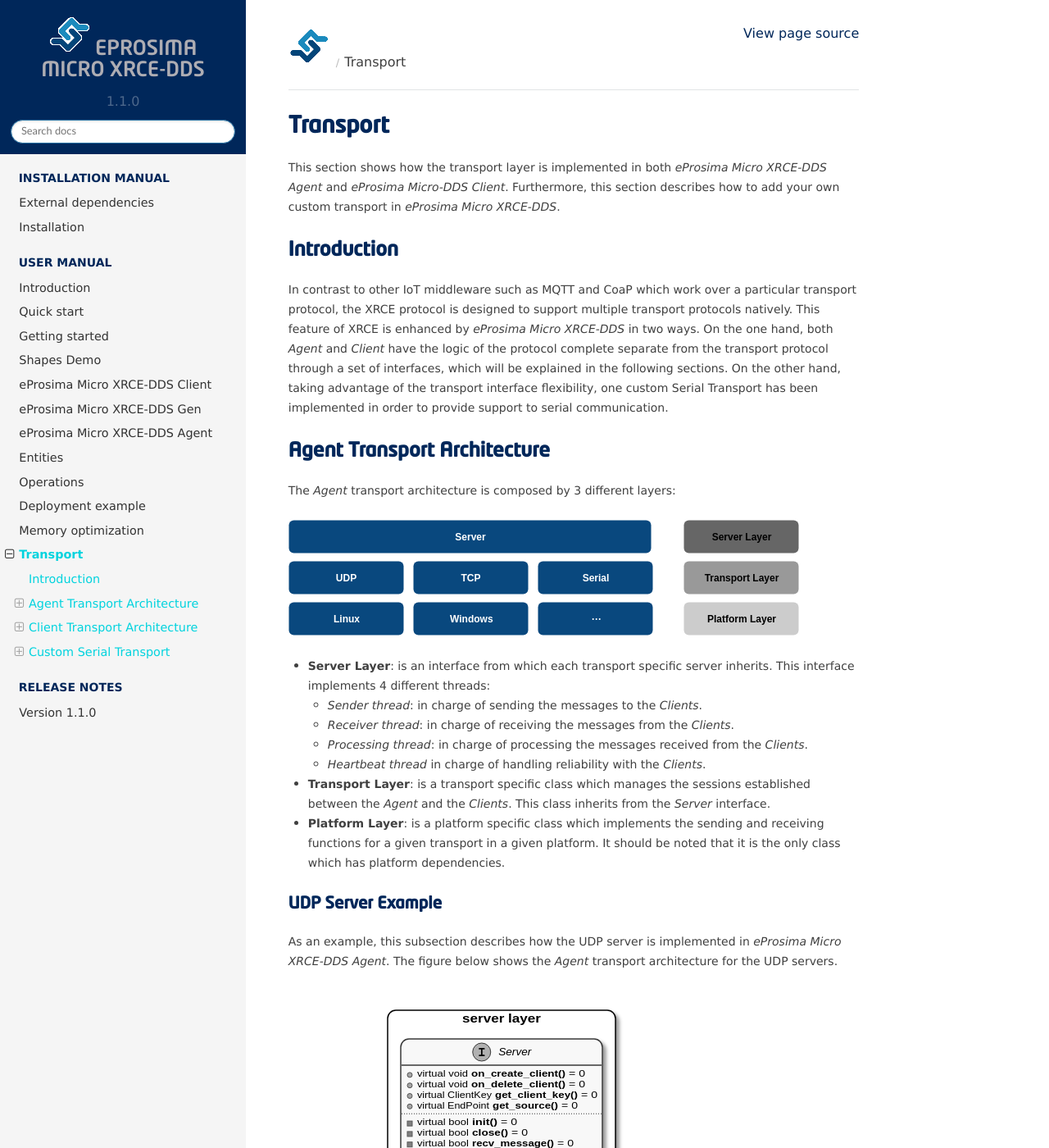
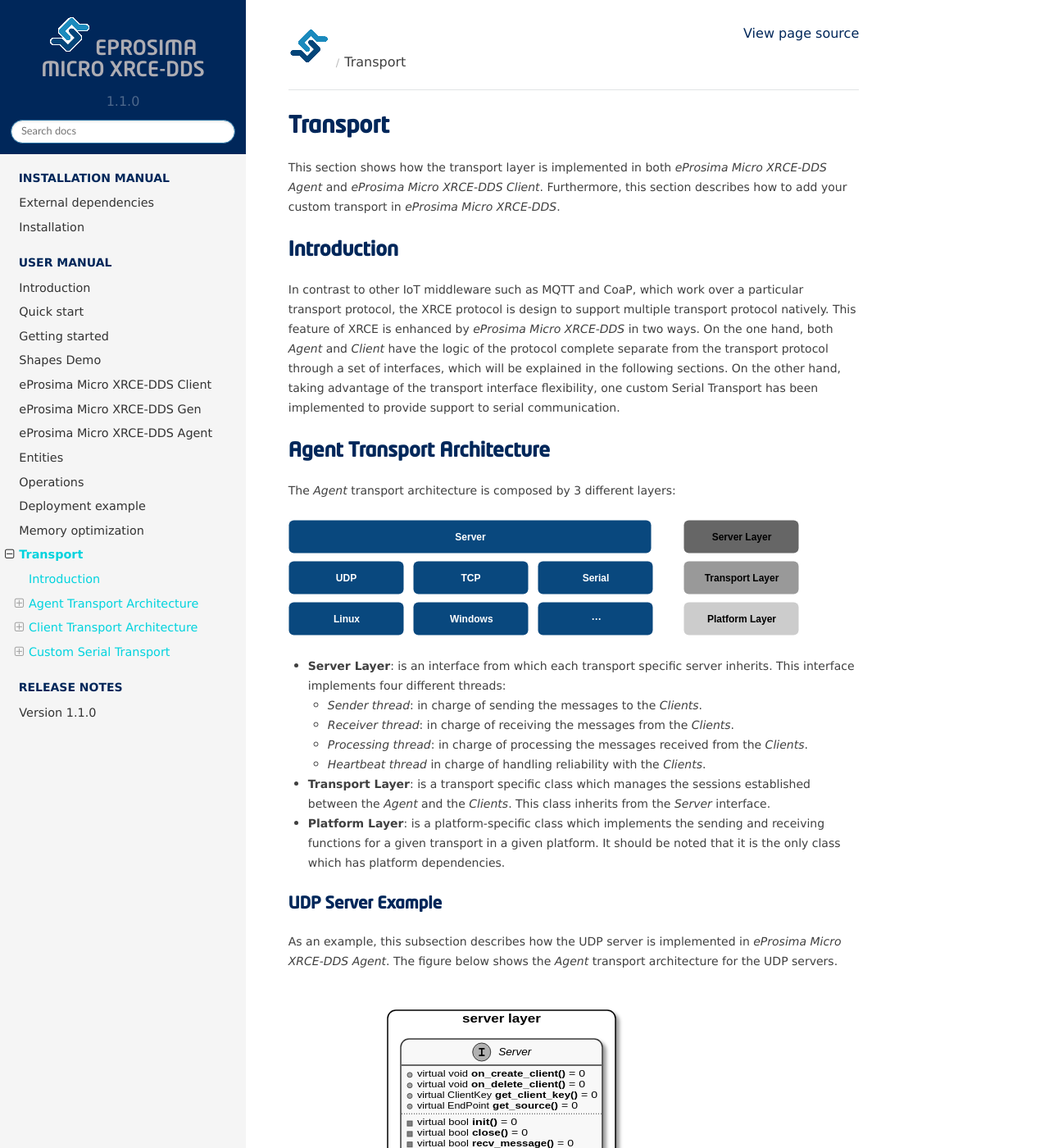
Before and after one commit to eProsima/Micro-XRCE-DDS-docs, a Sphinx documentation site: the page built from docs/transport.rst, in a window 1280 px wide and 1400 px high. Shown: the whole window at 82% size. Built offline with Sphinx 7.4.7 and the Read the Docs theme 2.0.0, drawn with Linux system fonts in a browser that asks for light colours; some of the changed text lies outside the part shown.

Commit message:
Add review (#33)
* Add review.

* Update docs/transport.rst

Co-Authored-By: Julián Bermúdez Ortega <34604561+julianbermudez@users.noreply.github.com>

```diff
--- a/docs/transport.rst
+++ b/docs/transport.rst
@@ -2,15 +2,15 @@
 
 Transport
 =========
-This section shows how the transport layer is implemented in both *eProsima Micro XRCE-DDS Agent* and *eProsima Micro-DDS Client*.
-Furthermore, this section describes how to add your own custom transport in *eProsima Micro XRCE-DDS*.
+This section shows how the transport layer is implemented in both *eProsima Micro XRCE-DDS Agent* and *eProsima Micro XRCE-DDS Client*.
+Furthermore, this section describes how to add your custom transport in *eProsima Micro XRCE-DDS*.
 
 Introduction
 ------------
-In contrast to other IoT middleware such as MQTT and CoaP which work over a particular transport protocol, the XRCE protocol is designed to support multiple transport protocols natively.
+In contrast to other IoT middleware such as MQTT and CoaP, which work over a particular transport protocol, the XRCE protocol is design to support multiple transport protocol natively.
 This feature of XRCE is enhanced by *eProsima Micro XRCE-DDS* in two ways.
 On the one hand, both *Agent* and *Client* have the logic of the protocol complete separate from the transport protocol through a set of interfaces, which will be explained in the following sections.
-On the other hand, taking advantage of the transport interface flexibility, one custom Serial Transport has been implemented in order to provide support to serial communication.
+On the other hand, taking advantage of the transport interface flexibility, one custom Serial Transport has been implemented to provide support to serial communication.
 
 Agent Transport Architecture
 ----------------------------
@@ -20,7 +20,7 @@
 .. image:: images/agent_transport_stack.svg
 
 * **Server Layer**: is an interface from which each transport specific server inherits.
-  This interface implements 4 different threads:
+  This interface implements four different threads:
 
   * *Sender thread*: in charge of sending the messages to the *Clients*.
   * *Receiver thread*: in charge of receiving the messages from the *Clients*.
@@ -28,7 +28,7 @@
   * *Heartbeat thread* in charge of handling reliability with the *Clients*.
 
 * **Transport Layer**: is a transport specific class which manages the sessions established between the *Agent* and the *Clients*. This class inherits from the *Server* interface.
-* **Platform Layer**: is a platform specific class which implements the sending and receiving functions for a given transport in a given platform. It should be noted that it is the only class which has platform dependencies.
+* **Platform Layer**: is a platform-specific class which implements the sending and receiving functions for a given transport in a given platform. It should be noted that it is the only class which has platform dependencies.
 
 UDP Server Example
 ^^^^^^^^^^^^^^^^^^
@@ -56,21 +56,21 @@
     virtual bool send_message(OutputPacket output_packet) = 0;
     virtual int get_error() = 0;
 
-The first 4 virtual function are transport specific (Transport Layer).
-These functions are override by the ``UDPServerBase`` class which is in charge of managing the sessions between *Clients* and the *Agent*.
+The first four virtual functions are transport specific (Transport Layer).
+These functions are overridden by the ``UDPServerBase`` class which is in charge of managing the sessions between *Clients* and the *Agent*.
 
-On the other hand, the last 5 virtual function are platform specific (Platform Layer).
-These functions are overridden by the ``UDPServerLinux`` and ``UDPServerWindows`` for Linux and Windows systems respectively.
+On the other hand, the last five virtual functions are platform specific (Platform Layer).
+These functions are override by the ``UDPServerLinux`` and ``UDPServerWindows`` for Linux and Windows systems respectively.
 
 Client Transport Architecture
 -----------------------------
 
 The *Client* transport architecture is analogous to the *Agent* architecture.
-There are also 3 different layers but instead of the Server Layer, there is a Session Layer.
+There are also three different layers, but instead of the Server Layer, there is a Session Layer.
 
 .. image:: images/client_transport_stack.svg
 
-* **Session Layer**: implements the XRCE protocol logic and it only knowns about sending and receiving messages.
+* **Session Layer**: implements the XRCE protocol logic and it only knows about sending and receiving messages.
 * **Transport Layer**: implements the sending and receiving **message functions** for each transport protocol, calling to the Platform Layer functions.
   This layer only knows about sending and receiving messages through a given transport protocol.
 * **Platform Layer**: implements the sending and receiving **data functions** for each platform.
@@ -127,7 +127,7 @@
 -----------------------
 *eProsima Micro XRCE-DDS* has a **Custom Serial Transport** with the following features:
 
-* **HDLC Framing**: each serial framing begins with a ``begin_frame`` octet ``(0x7E)`` and the rest of the frame is byte stuffing using the ``space`` octet ``(0x7D)`` following by the original octet exclusive-or with ``0x20``.
+* **HDLC Framing**: each serial framing begins with a ``begin_frame`` octet ``(0x7E)``, and the rest of the frame is byte stuffing using the ``space`` octet ``(0x7D)`` following by the original octet exclusive-or with ``0x20``.
   For example, if the frame contains the octet `0x7E` it is encoded as `0x7D, 0x5E`; and the same for the octet `0x7E` which is encoded as `0x7D, 0x5D`.
 * **CRC Calculation**: serial frames end with a CRC-16 for detecting frame corruption. The CRC-16 is computed using the polynomial ``x^16 + x^12 + x^5 + 1`` after the frame stuffing for each octet of the frame and including the ``begin_frame``.
 * **Routing header**: the Serial Transport provides ``source`` and ``remote`` address in the framing, which could be used for implement a routing protocol.
@@ -149,13 +149,13 @@
 Data Sending
 ^^^^^^^^^^^^
 The figure below shows the workflow of the data sending.
-This workflow could be divided in the following steps:
+This workflow could be divided into the following steps:
 
     1. A publisher application calls the *Client* library to send a given topic.
-    2. The *Client* library serializes the topic inside a XRCE message using *Micro CDR*.
-       As result, the XRCE message with the topic is stored in a **Output Stream Buffer**.
-    3. The *Client* library calls the Serial Transport in order to send the serialized message.
-    4. The Serial Transport frames the message, that is, add the header, payload and CRC of the frame taking into account the stuffing.
+    2. The *Client* library serializes the topic inside an XRCE message using *Micro CDR*.
+       As a result, the XRCE message with the topic is stored in an **Output Stream Buffer**.
+    3. The *Client* library calls the Serial Transport to send the serialized message.
+    4. The Serial Transport frames the message, that is, adds the header, payload and CRC of the frame taking into account the stuffing.
        This step takes place in an auxiliary buffer called **Framing Buffer**.
     5. Each time the Framing Buffer is full, the data is flushed into the **Device Buffer** calling the writing system function.
 
@@ -173,12 +173,12 @@
 ^^^^^^^^^^^^^^
 The workflow of the data receiving is analogous to the data sending workflow:
 
-    1. A subscriber application call the *Client* library to receive a given topic.
-    2. The *Client* library calls the Serial Transport in order to receive the serial message.
+    1. A subscriber application calls the *Client* library to receive a given topic.
+    2. The *Client* library calls the Serial Transport to receive the serial message.
     3. The Serial Transport reads data from the **Device Buffer** and unframes the raw data received from the Device Buffer in the **Unframing Buffer**.
-    4. Once the Unframing Buffer is full, the Serial Transport append the fragment into the **Input Stream Buffer**.
+    4. Once the Unframing Buffer is full, the Serial Transport appends the fragment into the **Input Stream Buffer**.
        This operation is repeated until a complete message is received.
-    5. The *Client* library deserialized the topic from the Input Stream Buffer to the user topic struct.
+    5. The *Client* library deserializes the topic from the Input Stream Buffer to the user topic struct.
 
 .. image:: images/serial_transport_receiving.svg
 
@@ -187,7 +187,7 @@
 Shapes Topic Example
 ^^^^^^^^^^^^^^^^^^^^
 
-This subsection shows how a **Shapes Topic**, defined by the IDL below, is packed in the Serial Transport.
+This subsection shows how a **Shapes Topic**, defined by the IDL below, is packed into the Serial Transport.
 
 ::
 
@@ -201,7 +201,7 @@
 
     ShapeType topic = {"red", 11, 11, 89};
 
-In the Serial Transport, the topic packaging could be divided in 2 steps:
+In Serial Transport, the topic packaging could be divided into two steps:
 
     1. The Session Layer adds the XRCE header and subheader.
        It adds an overhead of 12 bytes to the topic.
```
Also changed, not shown: other parts of docs/transport.rst (+11 -11 lines).
